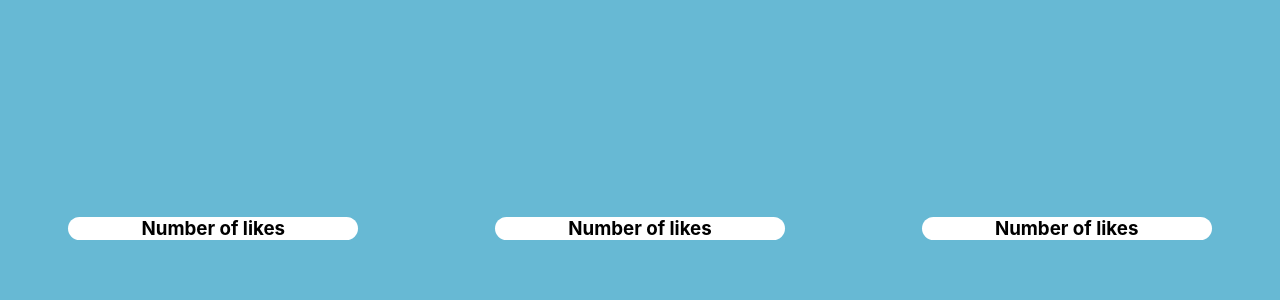
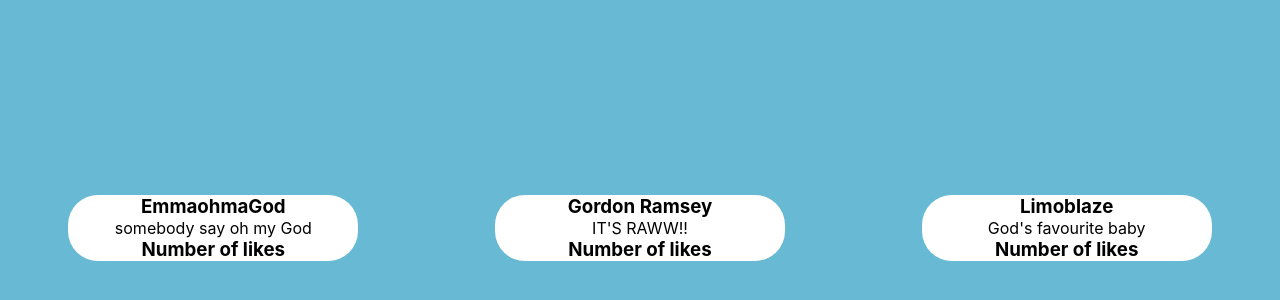
Before and after one commit to seyi4mi/reactJS, a React (Create React App) app: page / in a window 1280 px wide. Shown: the part 172-472 px from the top of the page. Built offline with nearby package versions, Linux system fonts and the light colour scheme.

Commit message:
Adding states to components 2

```diff
--- a/src/App.js
+++ b/src/App.js
@@ -12,8 +12,8 @@
 
 	return (
 		<div className="app">
-			{users.map((info) => (
-				<Tweet name={users.name} message={users.message} />
+			{users.map((user) => (
+				<Tweet name={user.name} message={user.message} />
 			))}
 		</div>
 	)
```
